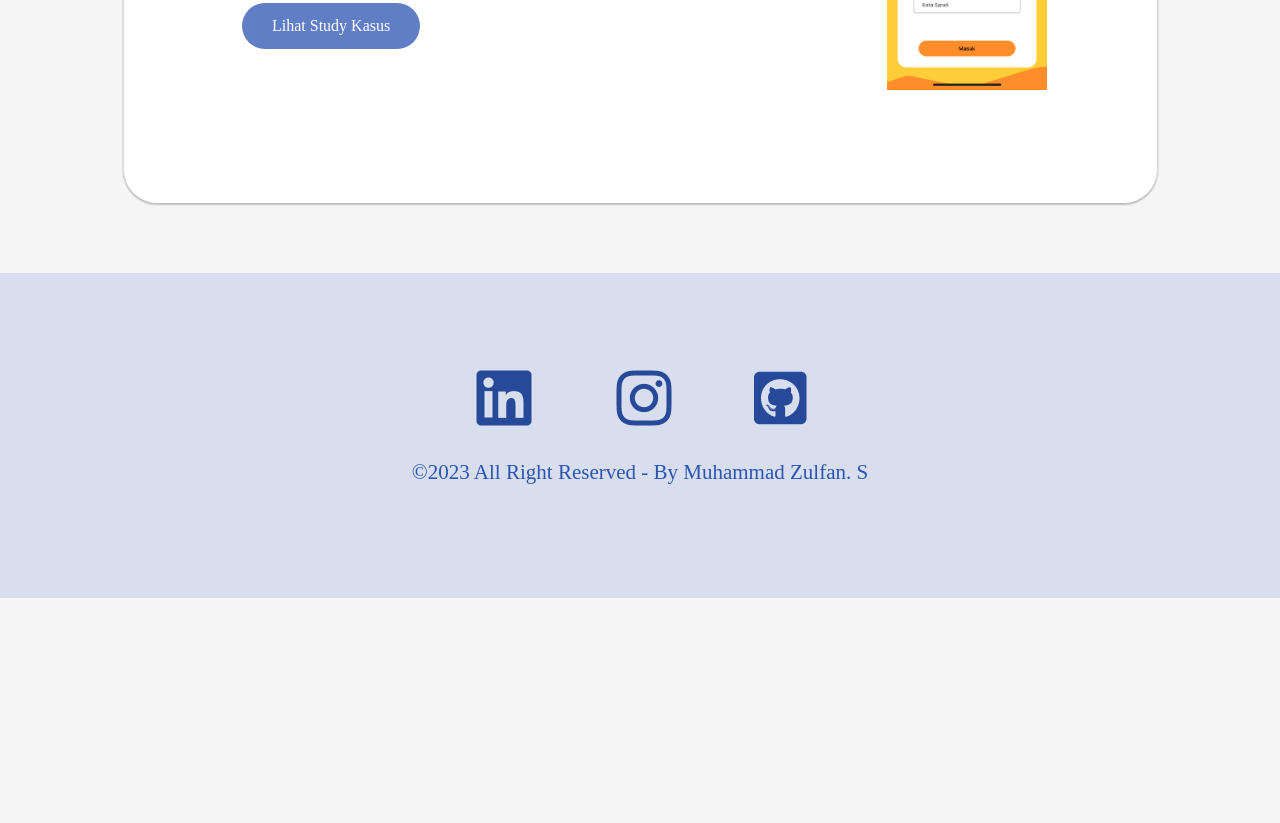
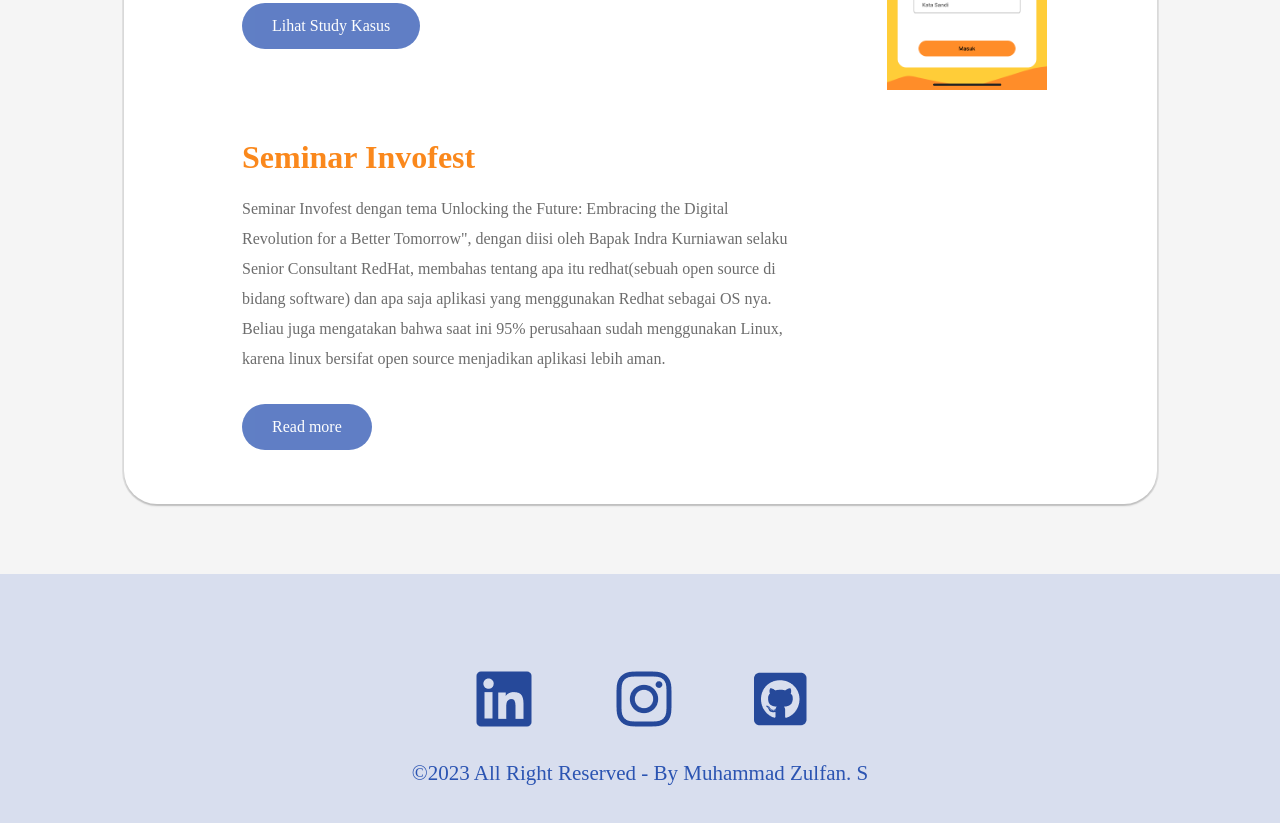
Before and after one commit to muhammadzulfans/Pemrograman_Web, a plain HTML site: page portoWeb/portofolio.html in a window 1280 px wide. Shown: the part 2488-3311 px from the top of the page. Before the commit the page ends 3086 px from the top, so only its background shows below. Drawn offline with Linux system fonts and the light colour scheme.

Commit message:
PortoWeb

```diff
--- a/portoWeb/portofolio.html
+++ b/portoWeb/portofolio.html
@@ -100,6 +100,15 @@
                     <div class="btn-mobile">
                         <span>Lihat Study Kasus</span>
                     </div>
+                    <br><br><br><br><br>
+                    <h1>Seminar Invofest</h1>
+                    <p>Seminar Invofest dengan tema Unlocking the Future: Embracing the Digital Revolution for a Better Tomorrow", dengan diisi oleh
+                        Bapak Indra Kurniawan selaku Senior Consultant RedHat, membahas tentang apa itu redhat(sebuah open source di bidang software)
+                        dan apa saja aplikasi yang menggunakan Redhat sebagai OS nya. Beliau juga mengatakan bahwa saat ini 95% perusahaan sudah menggunakan Linux,
+                        karena linux bersifat open source menjadikan aplikasi lebih aman.</p>
+                    <div class="btn-mobile">
+                        <span>Read more</span>
+                    </div>
                 </div>
                 <div class="pict-mobile">
                     <img src="assets/Tampilan aplikasi toko cat.png" width="160px" >
--- a/portoWeb/stylesheet1.css
+++ b/portoWeb/stylesheet1.css
@@ -196,7 +196,7 @@ header{
     justify-content: center;
     background-color: white;
     width: 1033px;
-    height: 524px;
+    height: 825px;
     margin: 50px auto;
     border-radius: 33px;
     box-shadow: 0 2px 2px 0 rgba(0, 0, 0, 0.16), 0 0 0 2px rgba(0, 0, 0, 0.08);
```
